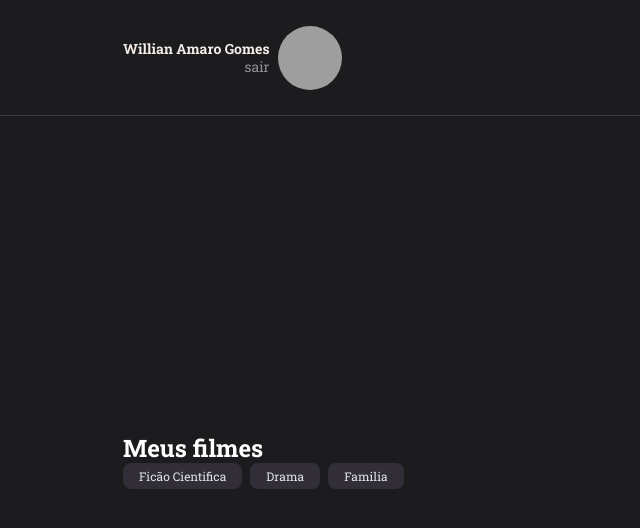
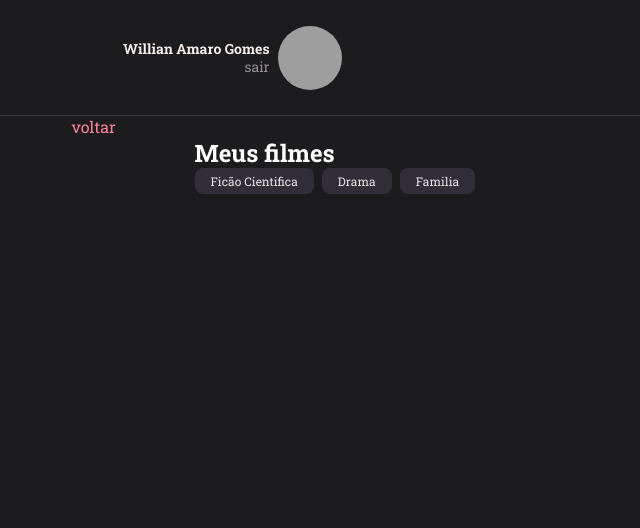
Before and after one commit to williangomesdev/Explorer-Stage09-Desafio-Rocketmovies-Frontend, a React (Vite) app: page / in a window 1280 px wide. Shown: the top 528 px of the page, without its empty margins (0-640 px from the left). Built offline with nearby package versions, Linux system fonts and the light colour scheme; grey boxes are pictures that could not be loaded.

Commit message:
adicionando sessão do Content da pagina Home

```diff
--- /dev/null
+++ b/src/components/ButtonText/index.jsx
@@ -0,0 +1,11 @@
+import { Container } from "./styles";
+
+export function ButtonText({ title, ...rest }) {
+    return (
+        <Container
+            type="button"
+            {...rest}>
+            {title}
+        </Container>
+    )
+}
--- /dev/null
+++ b/src/components/ButtonText/styles.js
@@ -0,0 +1,8 @@
+import styled from "styled-components";
+
+export const Container = styled.button`
+  background: none;
+  color: ${({ theme }) => theme.COLORS.ROSE};
+  border: none;
+  font-size: 1rem;
+`;
--- a/src/pages/Home/index.jsx
+++ b/src/pages/Home/index.jsx
@@ -1,17 +1,23 @@
+import { ButtonText } from "../../components/ButtonText";
 import { Header } from "../../components/Header";
 import { Section } from "../../components/Section";
 import { Tag } from "../../components/Tag";
-import { Container } from "./styles"
+import { Container, Content } from "./styles"
 
 export function Home() {
     return (
         <Container>
             <Header />
-            <Section title="Meus filmes">
-                <Tag title="Ficão Cientifica"/>
-                <Tag title="Drama"/>
-                <Tag title="Familia"/>
-            </Section>
+            <main>
+                <Content>
+                    <ButtonText title="voltar" />
+                    <Section title="Meus filmes">
+                        <Tag title="Ficão Cientifica" />
+                        <Tag title="Drama" />
+                        <Tag title="Familia" />
+                    </Section>
+                </Content>
+            </main>
         </Container>
     );
 }
--- a/src/pages/Home/styles.js
+++ b/src/pages/Home/styles.js
@@ -8,4 +8,13 @@ export const Container = styled.div`
   grid-template-areas:
     "header"
     "content";
+
+  > main {
+    grid-area: content;
+  }
 `;
+
+export const Content = styled.div`
+  max-width: 71.0625rem;
+  margin: 0 auto;
+`;
```
